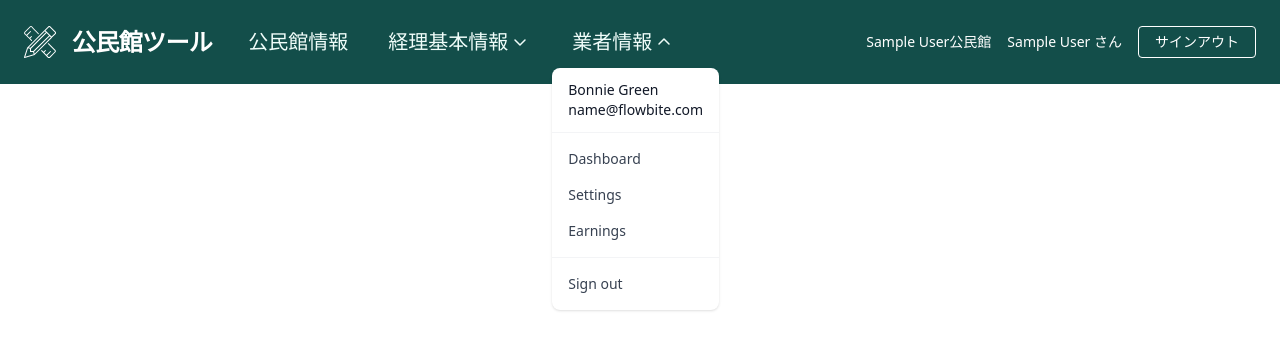
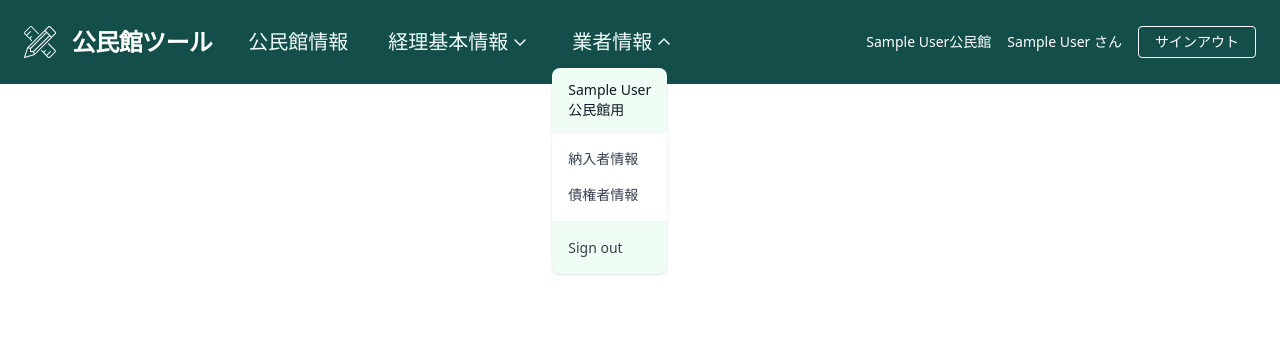
Before and after one commit to ajeeharu/DjangoTools, a Django app: page /accounting/ in a window 1280 px wide, after a click on "業者情報". Shown: the top 350 px of the page. Run offline with Django 5.2, Linux system fonts and the light colour scheme; a user stored in the database is signed in; tables that the repository leaves empty hold one stand-in row (values such as "Sample post").

```diff
--- a/tools/accounting/urls.py
+++ b/tools/accounting/urls.py
@@ -6,4 +6,5 @@ app_name = "accounting"
 
 urlpatterns = [
     path("", views.IndexView.as_view(), name="index"),
+    path("", views.CreditorListView.as_view(), name="creditor"),
 ]
--- a/tools/accounting/views.py
+++ b/tools/accounting/views.py
@@ -1,19 +1,65 @@
 # coding: utf-8
 
-from rest_framework import viewsets, filters
-from django.views.generic import TemplateView, CreateView
+from django.views.generic import TemplateView,CreateView,ListView,UpdateView,DeleteView
 from django.contrib.auth.mixins import LoginRequiredMixin
-# from .models import PublicHall
-# from .serializer import PublicHallSerializer
-
-
-# class PublicHallViewSet(viewsets.ModelViewSet):
-#     queryset = PublicHall.objects.all()
-#     serializer_class = PublicHallSerializer
+from django.urls import reverse_lazy
+from django.http import HttpResponseRedirect
+from django.contrib import messages
+from rest_framework import viewsets
+from .serializer import CreditorSerializer
+from .models import Creditor
+from .forms import CreditorForm
 
 
 
 
-class IndexView(TemplateView,LoginRequiredMixin):
+class IndexView(LoginRequiredMixin,TemplateView):
     """ ホームビュー """
     template_name = "accounting/index.html"
+
+# 債権者情報
+class CreditorListView(LoginRequiredMixin,ListView):
+    template_name = "accounting/creditor.html"
+    model = Creditor
+    # ordering = 'number'
+
+    def get_context_data(self):
+        context = super().get_context_data()
+        # page_title を追加する
+        context['page_title'] = '債権者情報一覧'
+        context['form'] = CreditorForm()    # Create/Update Modal画面用
+        return context
+
+# 一覧表示からのModalWwindowで表示
+class CreditorCreateView(LoginRequiredMixin,CreateView):
+    form_class = Creditor
+    success_url = reverse_lazy('accounting:creditor')
+
+    def form_valid(self, form):
+        form.save() # formの情報を保存
+        return HttpResponseRedirect(self.success_url)
+
+    def form_invalid(self, form):
+        messages.add_message(self.request, messages.ERROR, form.errors)
+        return HttpResponseRedirect(self.success_url)
+
+class CreditorUpdateView(LoginRequiredMixin,UpdateView):
+    model = Creditor
+    form_class = CreditorForm
+    success_url = reverse_lazy('accounting:creditor')
+
+    def form_valid(self, form):
+        form.save() # formの情報を保存
+        return HttpResponseRedirect(self.success_url)
+
+    def form_invalid(self, form):
+        messages.add_message(self.request, messages.ERROR, form.errors)
+        return HttpResponseRedirect(self.success_url)
+
+class CreditorDeleteView(LoginRequiredMixin,DeleteView):
+    model = Creditor
+    success_url = reverse_lazy('accounting:creditor')
+
+class CreditorApiView(viewsets.ModelViewSet):
+    queryset = Creditor.objects.all()
+    serializer_class = CreditorSerializer
--- a/tools/setting/urls.py
+++ b/tools/setting/urls.py
@@ -25,7 +25,7 @@ from accounts.urls import router as accounts_router
 
 urlpatterns = [
 	path('accounting/',include("accounting.urls")),
-	path('account/', include("accounts.urls")),
+	path('accounts/', include("accounts.urls")),
     path('admin/', admin.site.urls),
     # api
     path('api/account/', include(accounts_router.urls)),
--- a/tools/static/css/styles.css
+++ b/tools/static/css/styles.css
@@ -892,6 +890,11 @@ video {
 
 .bg-gray-500\/50 {
   background-color: rgb(107 114 128 / 0.5);
+}
+
+.bg-green-50 {
+  --tw-bg-opacity: 1;
+  background-color: rgb(240 253 244 / var(--tw-bg-opacity));
 }
 
 .bg-green-600 {
--- a/tools/templates/base.html
+++ b/tools/templates/base.html
@@ -46,7 +46,7 @@
 
         <a
           href="{% url 'accounts:hall' %}"
-          class="dropdownbutton text-xl text-teal-50 hover:text-white font-medium rounded-lg px-5 py-1 text-center inline-flex items-center"
+          class="text-xl text-teal-50 hover:text-white font-medium rounded-lg px-5 py-1 text-center inline-flex items-center"
         >
           公民館情報
         </a>
@@ -82,7 +82,7 @@
             <div class="font-medium truncate">name@flowbite.com</div>
           </div>
           <ul
-            class="py-2 text-sm text-gray-700 dark:text-gray-200"
+            class="py-2 text-sm text-gray-700"
             aria-labelledby="dropdownInformationButton"
           >
             <li>
@@ -130,26 +130,29 @@
         <!-- Dropdown menu -->
         <div
           id="dropdownSupplier"
-          class="dropdownmenu z-10 hidden bg-white divide-y divide-gray-100 rounded-lg shadow absolute mt-2"
+          class="dropdownmenu z-10 hidden bg-green-50 divide-y divide-gray-100 rounded-lg shadow absolute mt-2"
         >
           <div class="px-4 py-3 text-sm text-gray-900">
-            <div>Bonnie Green</div>
-            <div class="font-medium truncate">name@flowbite.com</div>
+            <div>{{ user.public_hall.name }}</div>
+            <div>公民館用</div>
           </div>
           <ul
-            class="py-2 text-sm text-gray-700 dark:text-gray-200"
+            class="py-2 text-sm text-gray-700 bg-white"
             aria-labelledby="dropdownInformationButton"
           >
             <li>
-              <a href="#" class="block px-4 py-2 hover:bg-gray-100"
-                >Dashboard</a
+              <a
+                href="{% url 'accounting:creditor' %}"
+                class="block px-4 py-2 hover:bg-gray-100"
+                >納入者情報</a
               >
             </li>
             <li>
-              <a href="#" class="block px-4 py-2 hover:bg-gray-100">Settings</a>
-            </li>
-            <li>
-              <a href="#" class="block px-4 py-2 hover:bg-gray-100">Earnings</a>
+              <a
+                href="{% url 'accounting:creditor' %}"
+                class="block px-4 py-2 hover:bg-gray-100"
+                >債権者情報</a
+              >
             </li>
           </ul>
           <div class="py-2">
```
Also changed, not shown: other parts of tools/static/css/styles.css (+15 -49 lines), tools/accounting/forms.py (added, +19 -0 lines), tools/accounting/serializer.py (+5 -7 lines), tools/templates/accounts/login.html (+4 -8 lines).
